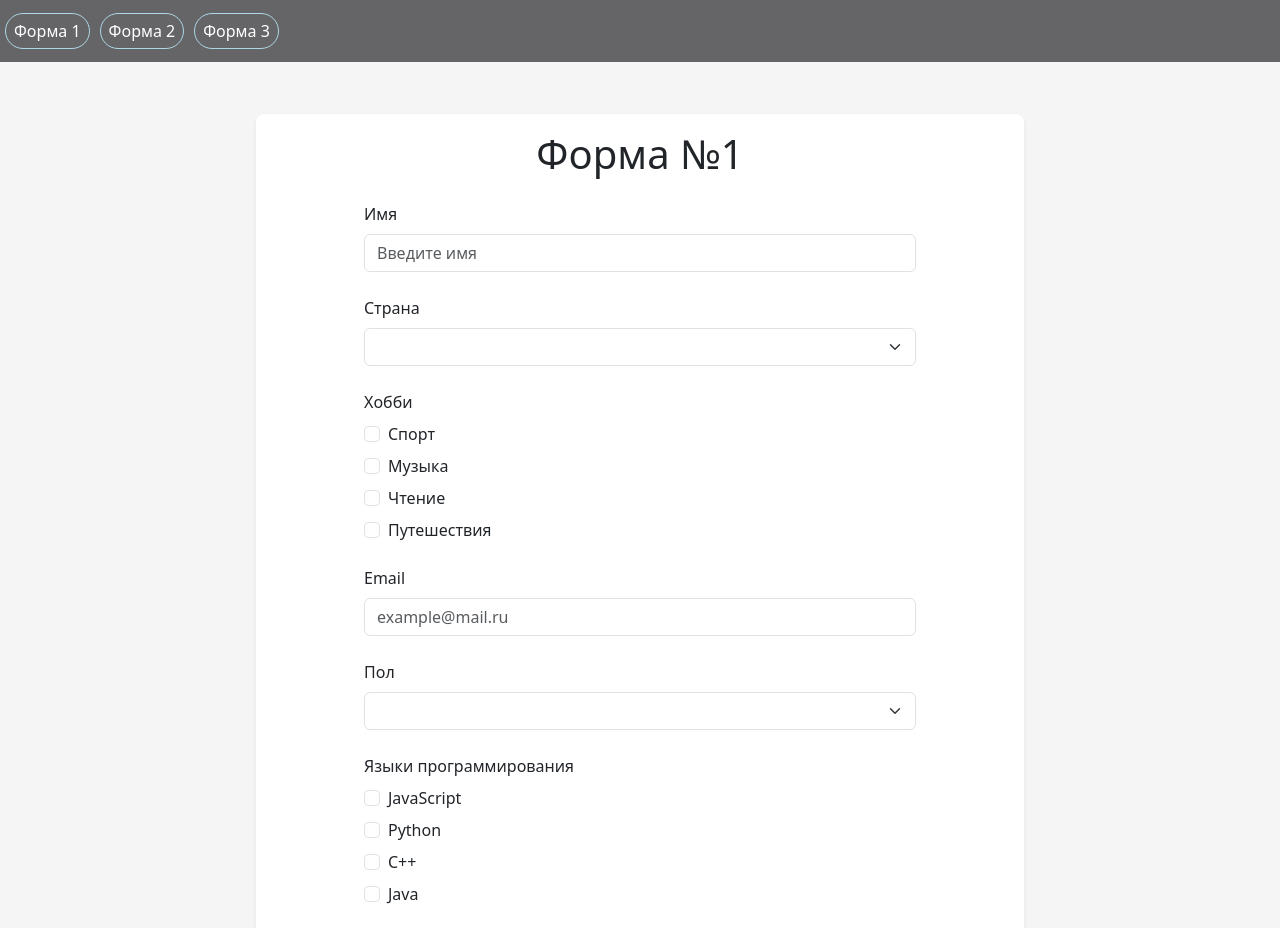
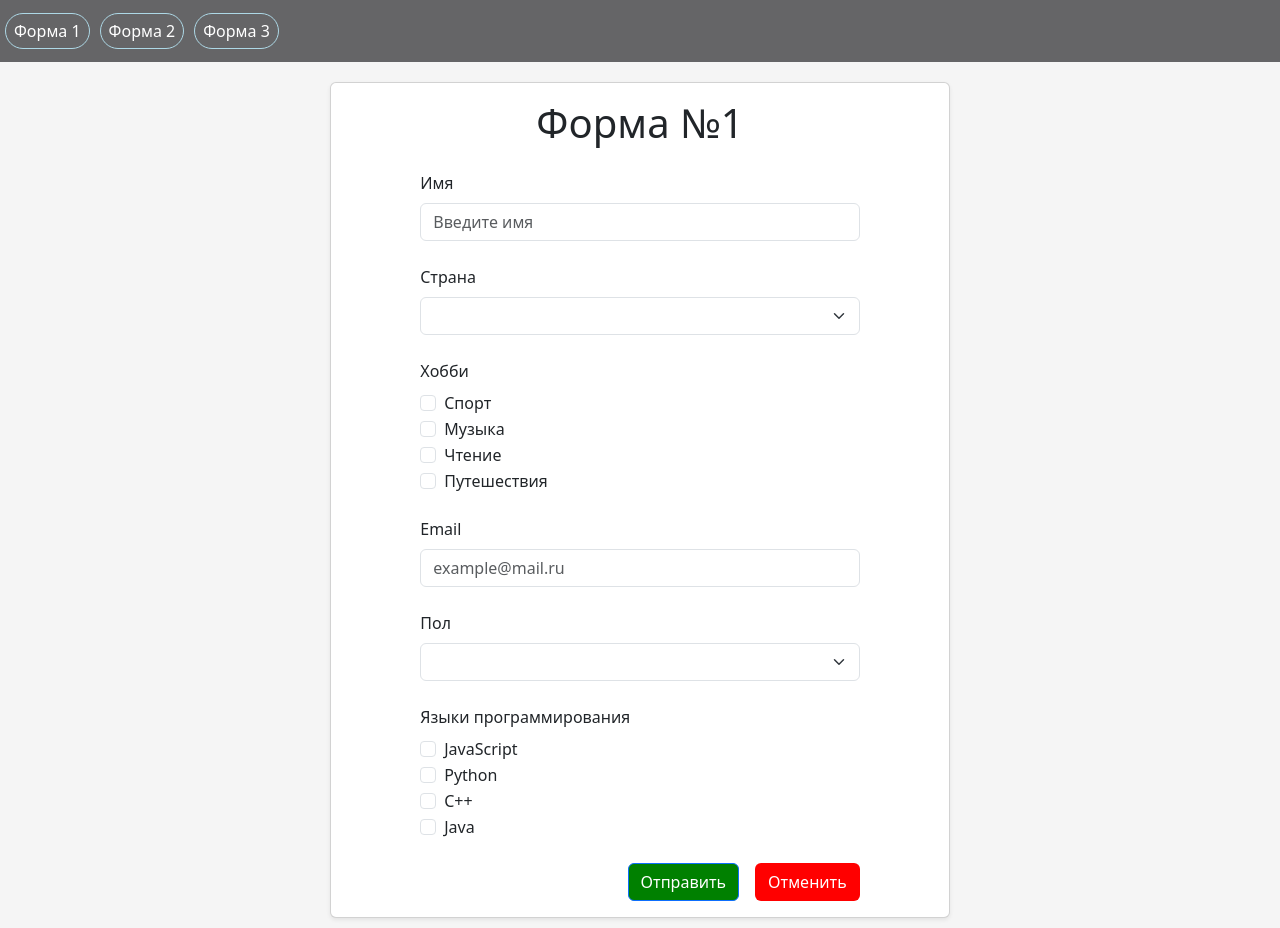
Before and after one commit to Pe6e3/form-generator, a Vue app in the folder form-generator/: page /form-one in a window 1280 px wide. Shown: the top 928 px of the page. Built offline with nearby package versions, Linux system fonts and the light colour scheme.

Commit message:
Настроил передачу цвета текста кнопке, убрал лишние стили

```diff
--- a/form-generator/src/components/FormGenerator.vue
+++ b/form-generator/src/components/FormGenerator.vue
@@ -31,8 +31,22 @@
                     </div>
 
                     <div class="d-grid gap-2 d-md-flex justify-content-md-end">
-                        <button type="submit" class="btn btn-primary me-md-2">Отправить</button>
-                        <button type="reset" class="btn btn-outline-secondary">Сбросить</button>
+                        <button v-if="form.buttonOk && form.buttonOk.isShow" class="btn btn-primary me-md-2" :style="{
+                            background: form.buttonOk.color,
+                            color: form.buttonOk.textColor
+                        }
+                            " @click="form.buttonOk.action">
+                            {{ form.buttonOk.text }}
+                        </button>
+
+                        <button v-if="form.buttonCancel && form.buttonCancel.isShow" type="reset" class="btn" :style="{
+                            background: form.buttonCancel.color,
+                            color: form.buttonCancel.textColor
+                        }
+                            " @click="form.buttonCancel.action">
+                            {{ form.buttonCancel.text }}
+                        </button>
+
                     </div>
                 </form>
             </div>
@@ -58,35 +72,5 @@ export default {
 </script>
 
 <style lang="scss" scoped>
-.form-generator {
-    max-width: 800px;
-    margin: 2rem auto;
-    padding: 0 1rem;
 
-    .card {
-        border-radius: 8px;
-        border: none;
-    }
-
-    .form-group {
-        margin-bottom: 1.5rem;
-    }
-
-    .form-label {
-        font-weight: 500;
-        margin-bottom: 0.5rem;
-    }
-
-    .form-control,
-    .form-select {
-        &:focus {
-            border-color: #0d6efd;
-            box-shadow: 0 0 0 0.25rem rgba(13, 110, 253, 0.25);
-        }
-    }
-
-    .form-check {
-        margin-bottom: 0.5rem;
-    }
-}
 </style>
--- a/form-generator/src/components/MyForms/FormOne.vue
+++ b/form-generator/src/components/MyForms/FormOne.vue
@@ -1,9 +1,5 @@
 <template>
-    <div>
-
-
-        <form-generator v-if="form" :form="form" />
-    </div>
+    <form-generator v-if="form" :form="form" class="w-50 mx-auto" />
 </template>
 
 <script>
@@ -26,7 +22,7 @@ export default {
         this.initForm();
     },
     methods: {
-        ...mapActions(useFormStore, ['addInput', 'addSelect', 'addCheckbox', 'addRadio', 'addTextarea', 'addButton', 'addSubmit', 'generateForm']),
+        ...mapActions(useFormStore, ['addInput', 'addSelect', 'addCheckbox', 'addRadio', 'addTextarea', 'addButton', 'addSubmit', 'generateForm', 'setButtonOk', 'setButtonCancel']),
 
         initForm() {
             this.addInput({
@@ -65,6 +61,25 @@ export default {
                 selectedValues: ['JavaScript', 'Python']
             });
 
+            this.setButtonOk({
+                text: 'Отправить',
+                color: 'green',
+                textColor: 'white',
+                action: () => {
+                    console.log('Отправить');
+                }
+            });
+
+            this.setButtonCancel({
+                text: 'Отменить',
+                color: 'red',
+                textColor: 'white',
+                action: () => {
+                    console.log('Отменить');
+                }
+            });
+
+
             this.form = this.generateForm('Форма №1');
         },
 
--- a/form-generator/src/stores/formStore.js
+++ b/form-generator/src/stores/formStore.js
@@ -26,12 +26,14 @@ export const useFormStore = defineStore('formStore', {
                 buttonOk: this.buttonOk ? {
                     text: this.buttonOk.text,
                     color: this.buttonOk.color,
+                    textColor: this.buttonOk.textColor,
                     isDisabled: this.buttonOk.isDisabled,
                     isShow: this.buttonOk.isShow,
                 } : null,
                 buttonCancel: this.buttonCancel ? {
                     text: this.buttonCancel.text,
                     color: this.buttonCancel.color,
+                    textColor: this.buttonCancel.textColor,
                     isDisabled: this.buttonCancel.isDisabled,
                     isShow: this.buttonCancel.isShow,
                 } : null,
@@ -56,7 +58,6 @@ export const useFormStore = defineStore('formStore', {
                 return
             }
             const input = new FormInput(label, value, placeholder, isDisabled, isShow)
-            console.log('%cinput:', 'background: yellow; color: black; border-radius: 4px; padding: 2px;', input);
             this.elements.push(input)
         },
 
@@ -104,23 +105,39 @@ export const useFormStore = defineStore('formStore', {
         },
 
 
-
-        setButtonOk({ text, color, action, isDisabled, isShow }) {
+        /**
+         * @param {String} text - текст кнопки (по умолчанию 'Ok')
+         * @param {String} color - цвет кнопки (по умолчанию 'blue')
+         * @param {Function} action - действие при нажатии (по умолчанию formSubmit)
+         * @param {Boolean} isDisabled - заблокирована ли кнопка (по умолчанию false)
+         * @param {Boolean} isShow - отображается ли кнопка (по умолчанию true)
+         */
+        setButtonOk({ text, color, textColor, action, isDisabled, isShow }) {
             this.buttonOk = new FormButton(
                 text || 'Ok',
                 color = color || 'blue',
+                textColor = textColor || 'white',
                 action = () => action || this.formSubmit(),
                 isDisabled = isDisabled || false,
                 isShow = isShow || true)
         },
 
-        setButtonCancel({ text, color, action, isDisabled, isShow }) {
+        /**
+         * @param {String} text - текст кнопки (по умолчанию 'Cancel')
+         * @param {String} color - цвет кнопки (по умолчанию 'red')
+         * @param {Function} action - действие при нажатии (по умолчанию formCancel)
+         * @param {Boolean} isDisabled - заблокирована ли кнопка (по умолчанию false)
+         * @param {Boolean} isShow - отображается ли кнопка (по умолчанию true)
+         */
+        setButtonCancel({ text, color, textColor, action, isDisabled, isShow }) {
             this.buttonCancel = new FormButton(
                 text || 'Cancel',
                 color = color || 'red',
+                textColor = textColor || 'white',
                 action = () => action || this.formCancel(),
                 isDisabled = isDisabled || false,
                 isShow = isShow || true)
+            console.log(this.buttonCancel)
         },
 
 
@@ -211,11 +228,19 @@ class FormCheckbox extends FormElement {
     }
 }
 
-
+/**
+* @param {String} text - текст кнопки
+* @param {String} color - цвет фона кнопки
+* @param {String} textColor - цвет текста кнопки
+* @param {Function} action - функция, которая будет вызвана при нажатии на кнопку
+* @param {Boolean} isDisabled - заблокирована ли кнопка
+* @param {Boolean} isShow - отображается ли кнопка
+*/
 class FormButton {
-    constructor(text, color, action, isDisabled, isShow) {
+    constructor(text, color, textColor, action, isDisabled, isShow) {
         this.text = text
         this.color = color
+        this.textColor = textColor
         this.action = action
         this.isDisabled = isDisabled
         this.isShow = isShow
```
